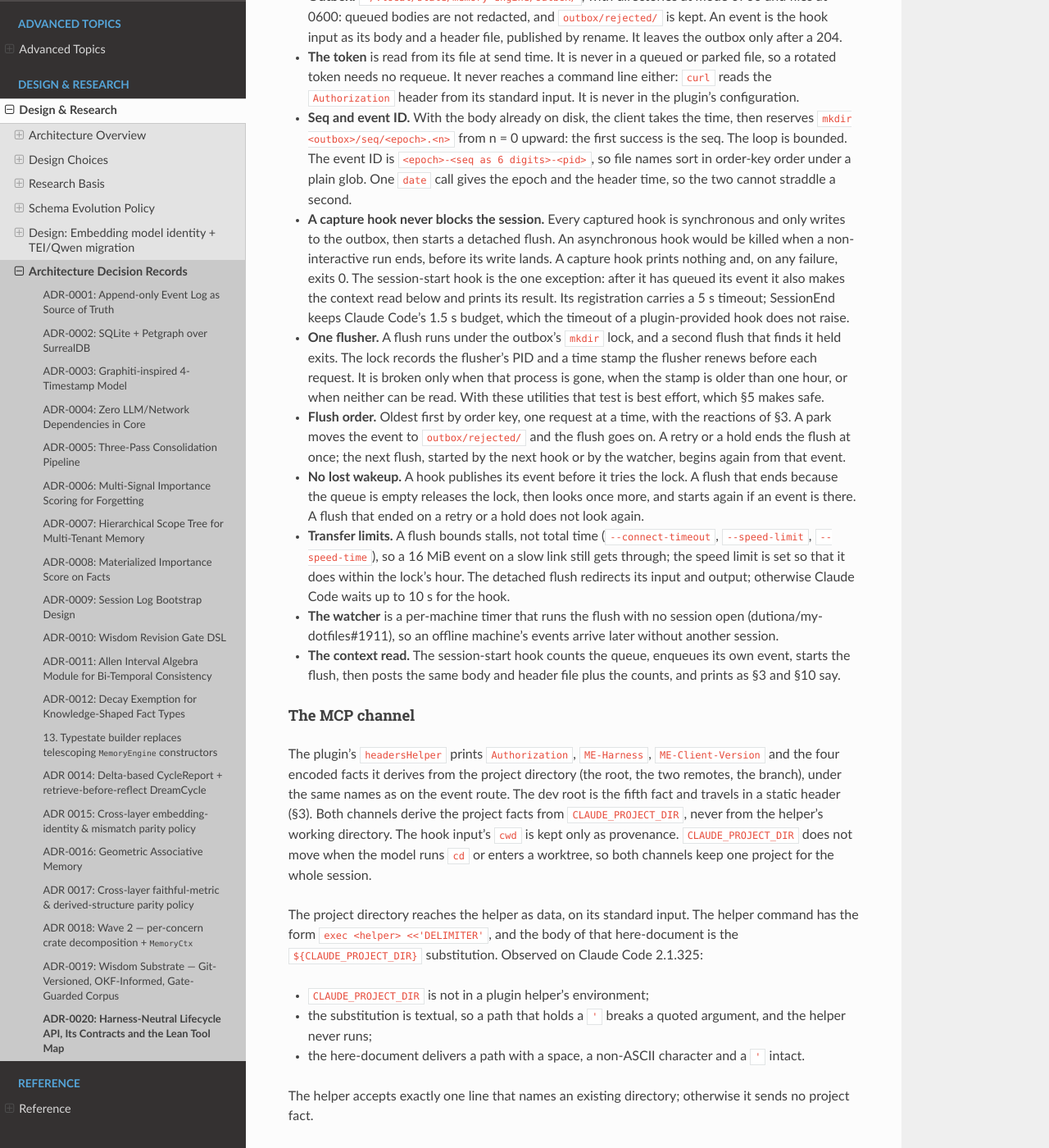
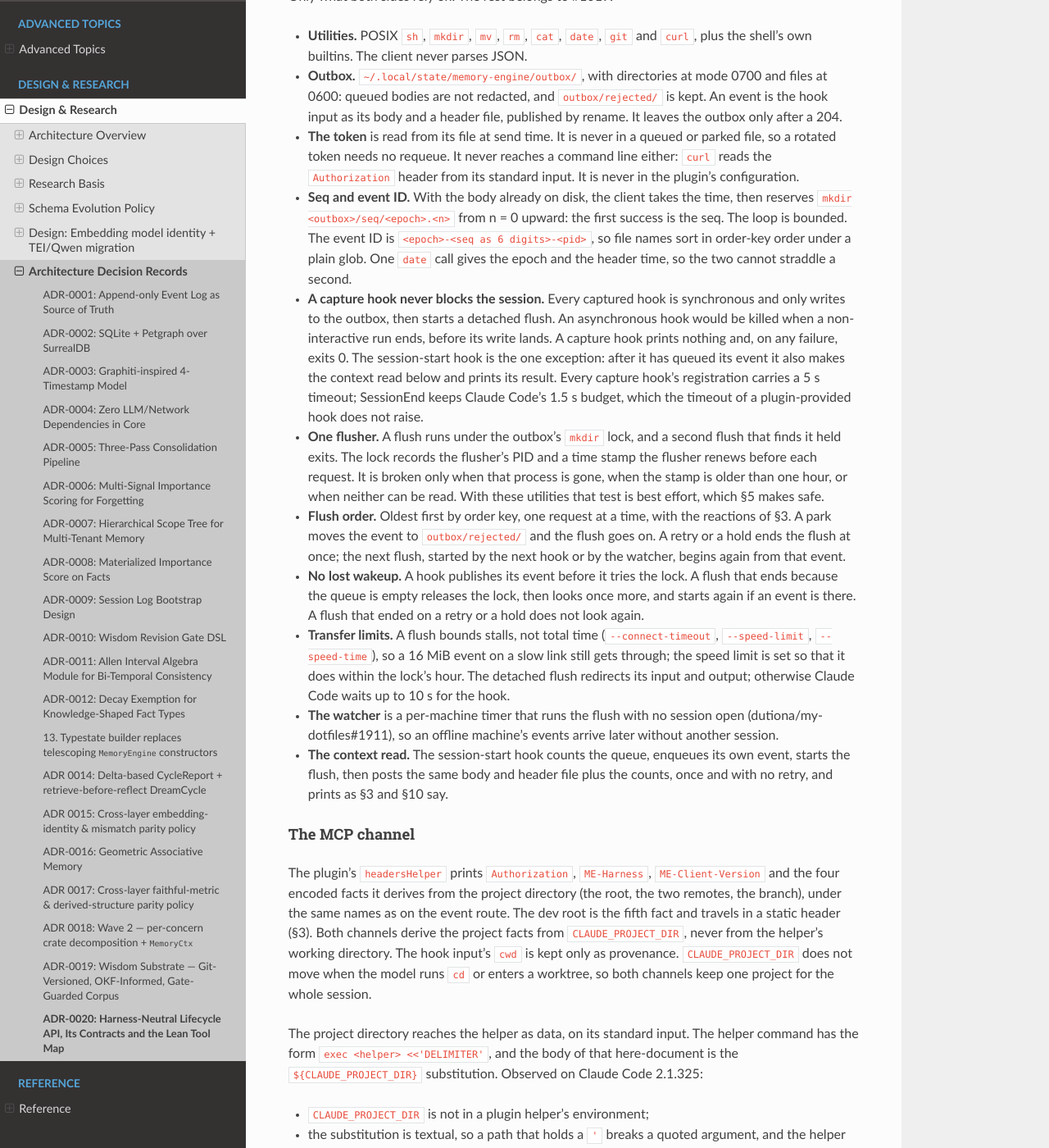
Before and after one commit to dutiona/memory-engine, a Sphinx documentation site: the page built from docs/design/adr/0020-harness-neutral-lifecycle-api.md, in a window 1280 px wide and 1400 px high, scrolled down 18872 px. Shown: the whole window at 82% size. Built offline with Sphinx 7.4.7 and the Read the Docs theme 3.1.0, drawn with Linux system fonts in a browser that asks for light colours; pages that are not in the unit, such as notebooks, are missing from menus; some of the changed text lies outside the part shown.

Commit message:
docs(adr): make a repeated context read and the check order unambiguous
The second review round found three sentences that the first round's
fixes had left open:

- a second context read for one session start was promised a fresh
  block that the recall log would not hold. The first read's entry now
  stands, a client reads once and never retries, and a second read gets
  the status line alone;
- the order of the server's checks is the event route's; the context
  route answers 200 or 422 and never quarantines;
- the 5 s timeout applies to every capture hook, not to the session
  start alone.

Claude-Session: https://claude.ai/code/session_01Qu4X2gk2tP1B7rGmLCnLzB

```diff
--- a/docs/design/adr/0020-harness-neutral-lifecycle-api.md
+++ b/docs/design/adr/0020-harness-neutral-lifecycle-api.md
@@ -66,7 +66,7 @@ A neutral record has:
 | `POST /lifecycle/context` | Read the context for the lifecycle event in the body. Today it serves a session start only |
 
 - The read is a POST because it carries the hook input as its body.
-- **Requesting the context is a read, separate from recording the event** (owner's decision). The context route never records the event; the event arrives through the client's queue. The only thing the read writes is its recall-log entry (§9), keyed by the machine and the event ID; the first read wins. A second read for the same event gets a fresh block and writes nothing.
+- **Requesting the context is a read, separate from recording the event** (owner's decision). The context route never records the event; the event arrives through the client's queue. The only thing the read writes is its recall-log entry (§9), keyed by the machine and the event ID; the first read wins, and its entry is never replaced. A client reads once per session-start event and never retries. A second read for the same event is answered with the status line alone and no block, so that no session can receive a block the log does not hold.
 - Both routes sit behind the same Bearer layer as the MCP route (#1018). No route is unauthenticated.
 - There is no version in the path and no version header. A later incompatible envelope adds an `ME-Envelope-Version` header, and its absence means this ADR's envelope. A version in the path would be wrong: queued events outlive a plugin upgrade, so a version has to travel with the event.
 - The backfill upload is a third authenticated route. Its path, limits and statuses belong to #1026; this ADR only requires the same Bearer layer and the same redaction.
@@ -137,7 +137,7 @@ A harness can also give the model its tools over MCP. Those requests carry the s
 - **16 MiB** is well above the largest hook input expected (a tool call that writes a large file) and bounds what one request holds in memory.
 - **No event-specific fault ever gets a 5xx.** A retry stops the queue (§12), so an event that fails every time must not hold every later one. An error the server cannot classify while it applies one event is answered 422, never left to become a 500. A 5xx always means "the same request will work later".
 - **409** turns an event-ID collision into a parked event. Without it, a reused ID would be acknowledged as a duplicate and deleted.
-- **Order of the checks.** The server checks the envelope (400), then the size (413), then that it knows the harness (422), then the key (a duplicate, or 409), then parses the body (quarantine), then maps and applies it (422). A second upload of a quarantined body is therefore a `duplicate`, and a reused ID with a body that does not parse is a 409, never a quarantine.
+- **Order of the checks, on the event route.** The server checks the envelope (400), then the size (413), then that it knows the harness (422), then the key (a duplicate, or 409), then parses the body (quarantine), then maps and applies it (422). A second upload of a quarantined body is therefore a `duplicate`, and a reused ID with a body that does not parse is a 409, never a quarantine. The context route runs the envelope, size and harness checks, then answers 200 or 422; it never answers `duplicate` and never quarantines.
 - **To hold** is to stop the flush and leave every event queued. The user learns of it at the next session start, from the status line (§10); a capture hook itself prints nothing.
 - **On the context route no answer moves or removes a queued event.** The "client" column above is the event route's. On the context route the client prints the body of a 200 whose media type is `application/json`, with or without parameters, and otherwise prints its fallback line (§10): `token rejected` for a 401 or a 403, `unreachable` when there is no answer, `error` and the status for anything else. A session-start hook's plain output goes into the model's context, so nothing else is ever printed.
 - **The client never follows a redirect.**
@@ -469,13 +469,13 @@ Only what both sides rely on. The rest belongs to #1019.
 - **Outbox.** `~/.local/state/memory-engine/outbox/`, with directories at mode 0700 and files at 0600: queued bodies are not redacted, and `outbox/rejected/` is kept. An event is the hook input as its body and a header file, published by rename. It leaves the outbox only after a 204.
 - **The token** is read from its file at send time. It is never in a queued or parked file, so a rotated token needs no requeue. It never reaches a command line either: `curl` reads the `Authorization` header from its standard input. It is never in the plugin's configuration.
 - **Seq and event ID.** With the body already on disk, the client takes the time, then reserves `mkdir <outbox>/seq/<epoch>.<n>` from n = 0 upward: the first success is the seq. The loop is bounded. The event ID is `<epoch>-<seq as 6 digits>-<pid>`, so file names sort in order-key order under a plain glob. One `date` call gives the epoch and the header time, so the two cannot straddle a second.
-- **A capture hook never blocks the session.** Every captured hook is synchronous and only writes to the outbox, then starts a detached flush. An asynchronous hook would be killed when a non-interactive run ends, before its write lands. A capture hook prints nothing and, on any failure, exits 0. The session-start hook is the one exception: after it has queued its event it also makes the context read below and prints its result. Its registration carries a 5 s timeout; SessionEnd keeps Claude Code's 1.5 s budget, which the timeout of a plugin-provided hook does not raise.
+- **A capture hook never blocks the session.** Every captured hook is synchronous and only writes to the outbox, then starts a detached flush. An asynchronous hook would be killed when a non-interactive run ends, before its write lands. A capture hook prints nothing and, on any failure, exits 0. The session-start hook is the one exception: after it has queued its event it also makes the context read below and prints its result. Every capture hook's registration carries a 5 s timeout; SessionEnd keeps Claude Code's 1.5 s budget, which the timeout of a plugin-provided hook does not raise.
 - **One flusher.** A flush runs under the outbox's `mkdir` lock, and a second flush that finds it held exits. The lock records the flusher's PID and a time stamp the flusher renews before each request. It is broken only when that process is gone, when the stamp is older than one hour, or when neither can be read. With these utilities that test is best effort, which §5 makes safe.
 - **Flush order.** Oldest first by order key, one request at a time, with the reactions of §3. A park moves the event to `outbox/rejected/` and the flush goes on. A retry or a hold ends the flush at once; the next flush, started by the next hook or by the watcher, begins again from that event.
 - **No lost wakeup.** A hook publishes its event before it tries the lock. A flush that ends because the queue is empty releases the lock, then looks once more, and starts again if an event is there. A flush that ended on a retry or a hold does not look again.
 - **Transfer limits.** A flush bounds stalls, not total time (`--connect-timeout`, `--speed-limit`, `--speed-time`), so a 16 MiB event on a slow link still gets through; the speed limit is set so that it does within the lock's hour. The detached flush redirects its input and output; otherwise Claude Code waits up to 10 s for the hook.
 - **The watcher** is a per-machine timer that runs the flush with no session open (dutiona/my-dotfiles#1911), so an offline machine's events arrive later without another session.
-- **The context read.** The session-start hook counts the queue, enqueues its own event, starts the flush, then posts the same body and header file plus the counts, and prints as §3 and §10 say.
+- **The context read.** The session-start hook counts the queue, enqueues its own event, starts the flush, then posts the same body and header file plus the counts, once and with no retry, and prints as §3 and §10 say.
 
 #### The MCP channel
 
```
